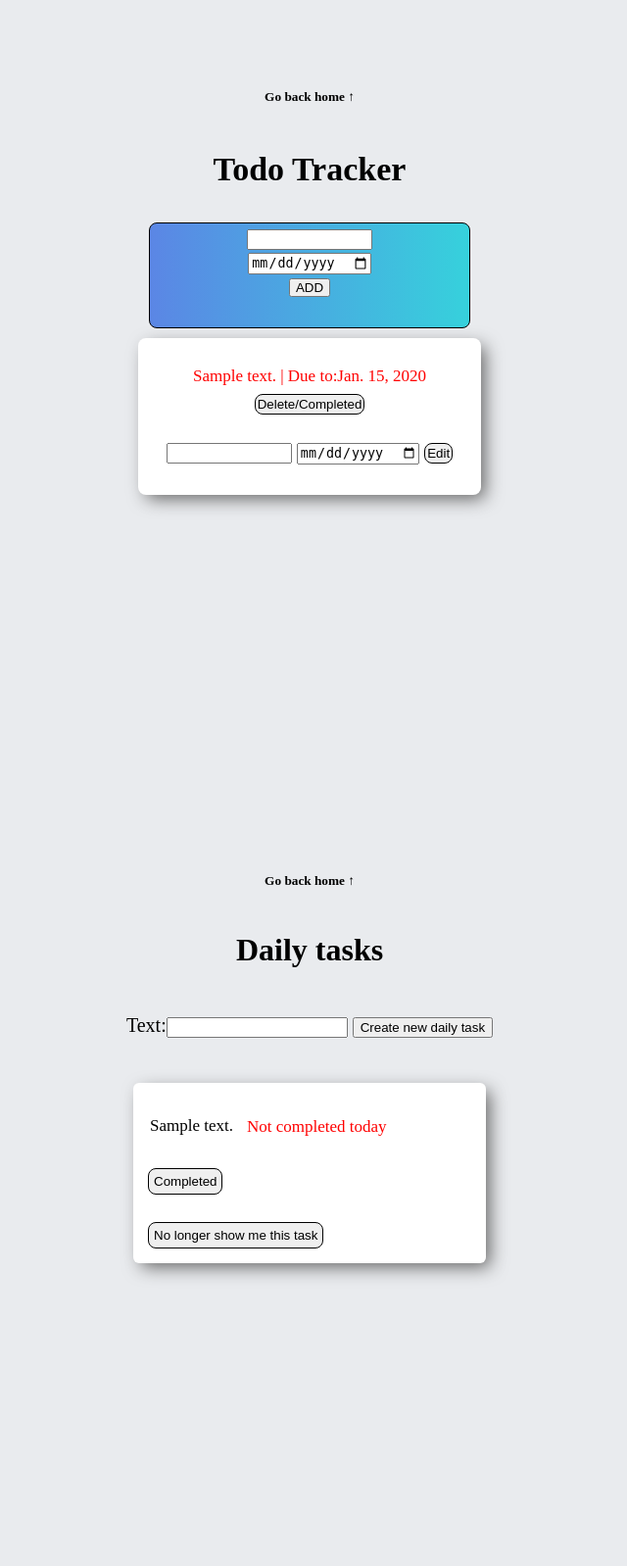
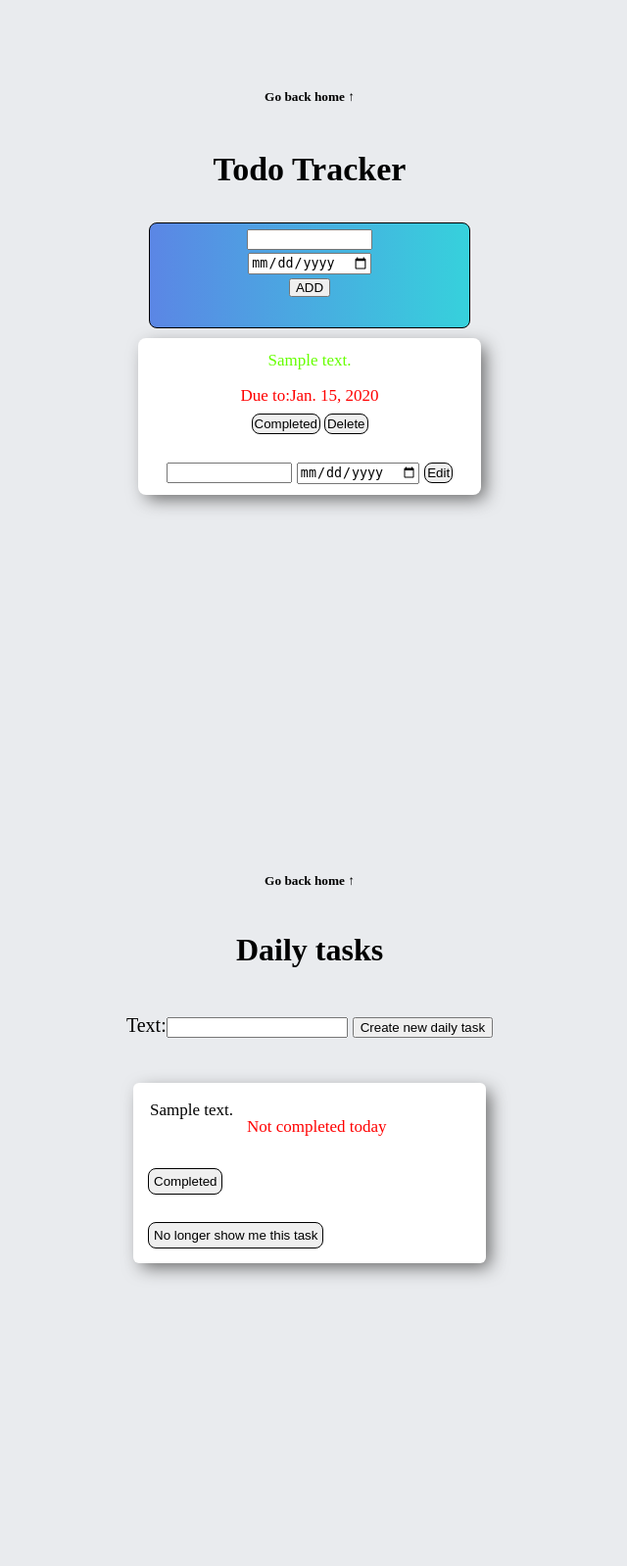
Before and after one commit to gdimitrovdev/Essential, a Django app: page / in a window 1280 px wide. Shown: the part 801-2399 px from the top of the page at 98% size, without its empty margins (324-964 px from the left). Run offline with Django 3.2, Linux system fonts and the light colour scheme; a user stored in the database is signed in; tables that the repository leaves empty hold one stand-in row (values such as "Sample post").

Commit message:
Complete a task without deleting it

```diff
--- a/todoapp/templates/todoapp/home.html
+++ b/todoapp/templates/todoapp/home.html
@@ -62,6 +62,7 @@
 			    color:black;
 			    font-size:17px;
 			    margin-bottom:1px;
+			    margin-top:1px;
 			}
 			.btn-circle.btn-lg {
               width: 50px;
@@ -241,13 +242,19 @@
 			<div>
 				{% for todo in todo_list %}
                 <div class="cl">
+                    {% if todo.complete %}
+                    <p class="p" style="color: #66ff00">{{ todo.text}}</p>
+                    {% else %}
+                    <p class="p">{{ todo.text}}</p>
+                    {% endif %}
                     {% if todo.is_passed %}
-                    <p class="p" style="color: red">{{ todo.text}}  |  Due to:{{todo.date}}</p>
+                    <p class="p" style="color: red">Due to:{{todo.date}}</p>
                     {% else %}
-                    <p class="p">{{ todo.text}}  |  Due to:{{todo.date}}</p>
+                    <p class="p">Due to:{{todo.date}}</p>
                     {% endif %}
                     <div style="text-align: center;">
-                        <button class='del_todo' value="{{ todo.id }}" style="border:1px solid black; padding:2px; border-radius:8px;">Delete/Completed</button>
+                        <button class='cmp_todo' value="{{ todo.id }}" style="border:1px solid black; padding:2px; border-radius:8px;">Completed</button>
+                        <button class='del_todo' value="{{ todo.id }}" style="border:1px solid black; padding:2px; border-radius:8px;">Delete</button>
                         <form method="post" action="{%url 'edit_todo' todo.id%}">
                             {%csrf_token%}
                             {{editForm}}
@@ -363,7 +370,7 @@
             }
         </script>
 
-        <!-- Mark a to_do as completed -->
+        <!-- Delete a to-do -->
         <script>
             var btns = document.querySelectorAll('.del_todo');
 
@@ -385,5 +392,28 @@
                 });
             }
         </script>
+
+        <!-- Mark a to_do as completed -->
+        <script>
+            var btns = document.querySelectorAll('.cmp_todo');
+
+            for(i=0; i<btns.length; i++){
+                let btn = btns[i];
+                let val = btn.value;
+                btn.addEventListener('click', function(){
+                    $.ajax({
+                        url: '/complete_todo/',
+                        data: {
+                            'id': val,
+                        },
+                        dataType: 'json',
+                        success: function (data) {
+                            var p = btn.parentElement.parentElement.querySelector('p');
+                            p.style.color = '#66ff00';
+                        }
+                    });
+                });
+            }
+        </script>
 	</body>
 </html>
--- a/todoapp/urls.py
+++ b/todoapp/urls.py
@@ -10,6 +10,7 @@ urlpatterns = [
 
     path('add_todo/', views.add_todo, name="add_todo"),
     path('delete_todo/', views.delete_todo, name="delete_todo"),
+    path('complete_todo/', views.complete_todo, name="complete_todo"),
     path('edit_todo/<path:id>', views.edit_todo, name='edit_todo'),
 
     path('filepost/', views.filepost, name='filepost'),
--- a/todoapp/views.py
+++ b/todoapp/views.py
@@ -56,6 +56,16 @@ def delete_todo(request):
     id = request.GET.get('id', None)
     item = request.user.todos.get(pk=id)
     item.delete()
+    data = {}
+    return JsonResponse(data)
+
+@login_required
+# function to complete todos
+def complete_todo(request):
+    id = request.GET.get('id', None)
+    item = request.user.todos.get(pk=id)
+    item.complete = True
+    item.save()
     data = {}
     return JsonResponse(data)
 
```
